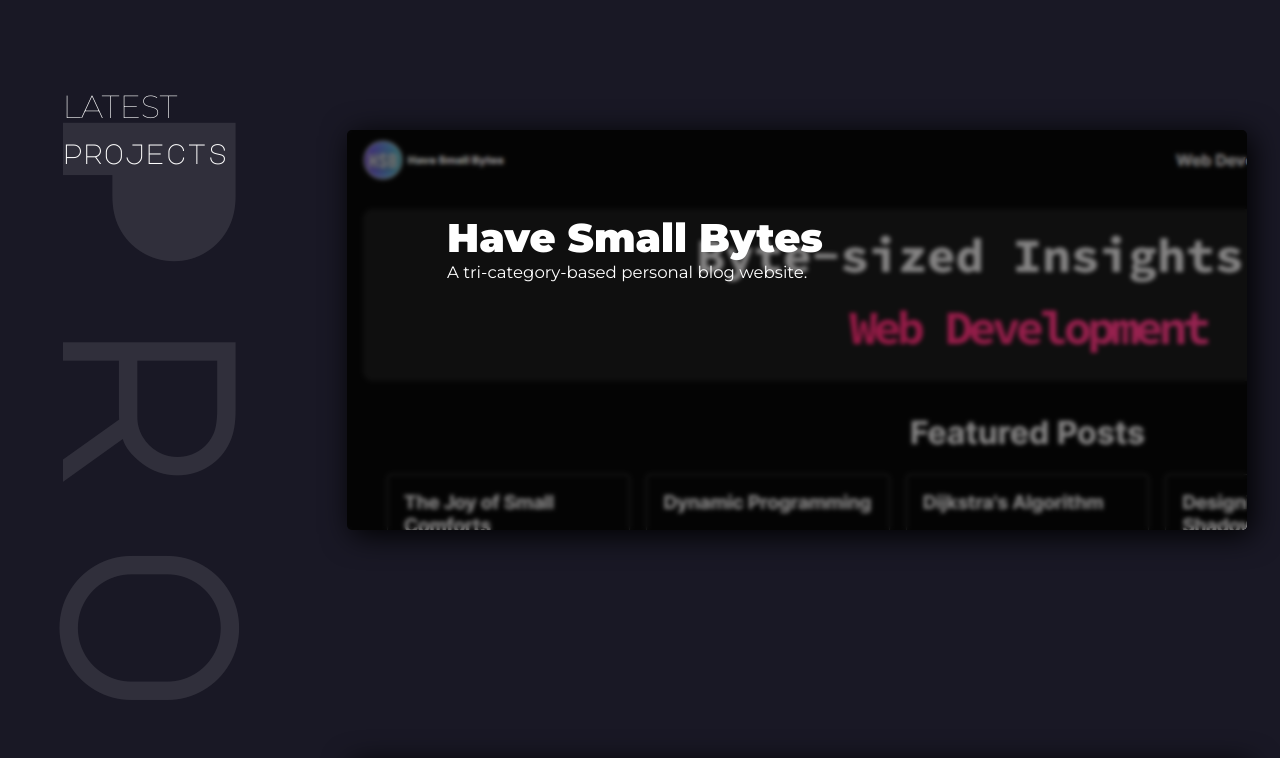
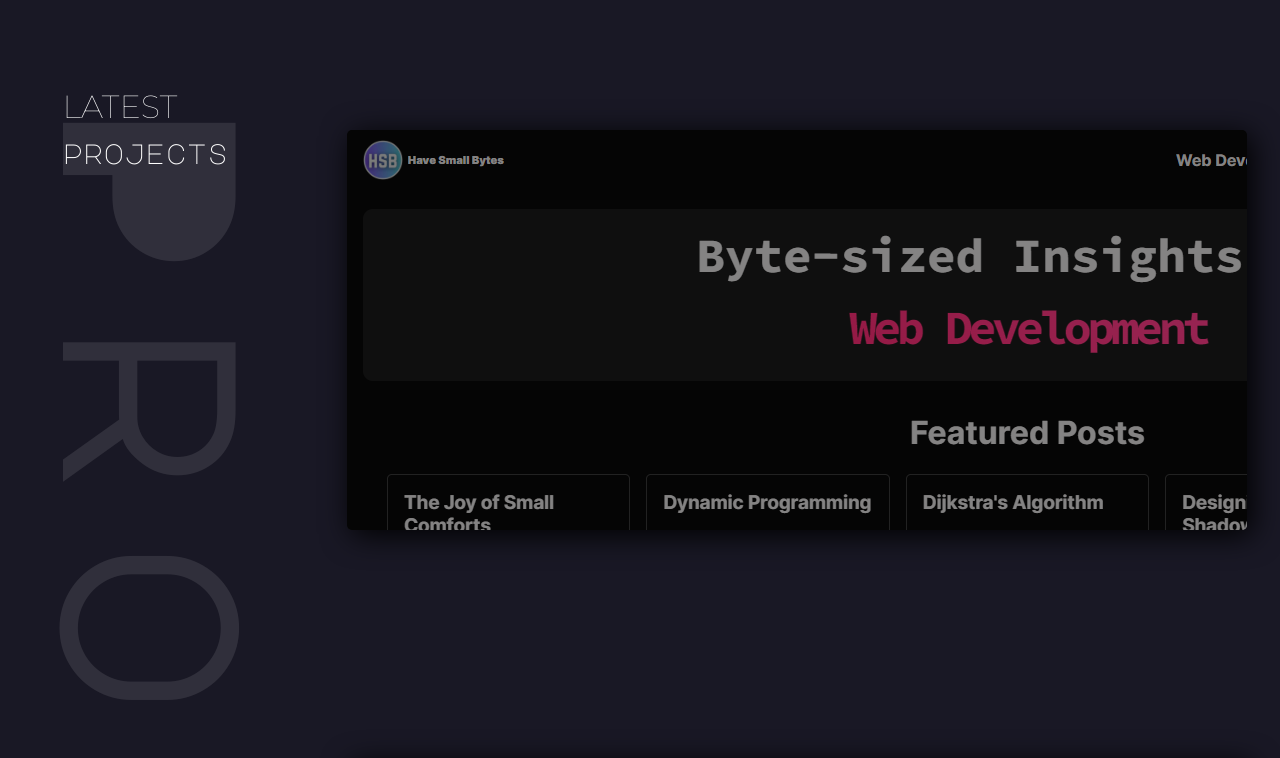
Before and after one commit to kartikth40/portfolio, a React (Create React App) app: page / in a window 1280 px wide. Shown: the part 1600-2358 px from the top of the page. Built offline with nearby package versions, Linux system fonts and the light colour scheme.

Commit message:
updated projects section layout

```diff
--- a/src/components/About/styles.js
+++ b/src/components/About/styles.js
@@ -107,7 +107,7 @@ const StyledLink = styled.a`
   margin-top: 10px;
 `
 
-const StyledText = styled.div`
+const StyledText = styled.span`
   position: relative;
   width: 8.8rem;
   font-size: 1rem;
--- a/src/components/Project/styles.js
+++ b/src/components/Project/styles.js
@@ -49,9 +49,25 @@ const AbsoluteContainer = styled.div`
   left: 0;
 `
 const DullBackground = styled(AbsoluteContainer)`
+  position: relative;
   z-index: 1;
   background: rgba(0, 0, 0, 0.4);
-  backdrop-filter: blur(2px);
+
+  &:after {
+    position: absolute;
+    content: '';
+    inset: 0;
+    z-index: 1;
+    backdrop-filter: blur(10px);
+    opacity: 0;
+    transition: 0.25s all;
+    @media screen and ${device.mobile} {
+      backdrop-filter: blur(2px);
+    }
+    ${ProjectContainer}:hover & {
+      opacity: 1;
+    }
+  }
 `
 const SliderMask = styled(AbsoluteContainer)`
   z-index: 2;
@@ -62,6 +78,7 @@ const SliderMask = styled(AbsoluteContainer)`
   );
   left: -100%;
   pointer-events: none;
+  opacity: 0.5;
   transition: 250ms all cubic-bezier(1, 0.01, 0.2, 0.98);
   ${ProjectContainer}:hover & {
     left: 0;
@@ -110,8 +127,10 @@ const ProjectInfo = styled(AbsoluteContainer)`
   pointer-events: none;
   transform: scale(1) translateY(10%);
   transition: 250ms all;
+  opacity: 0;
   ${ProjectContainer}:hover & {
     transform: scale(1.1) translateY(0%);
+    opacity: 1;
   }
   h2 {
     font-family: var(--primary-font-family);
```
